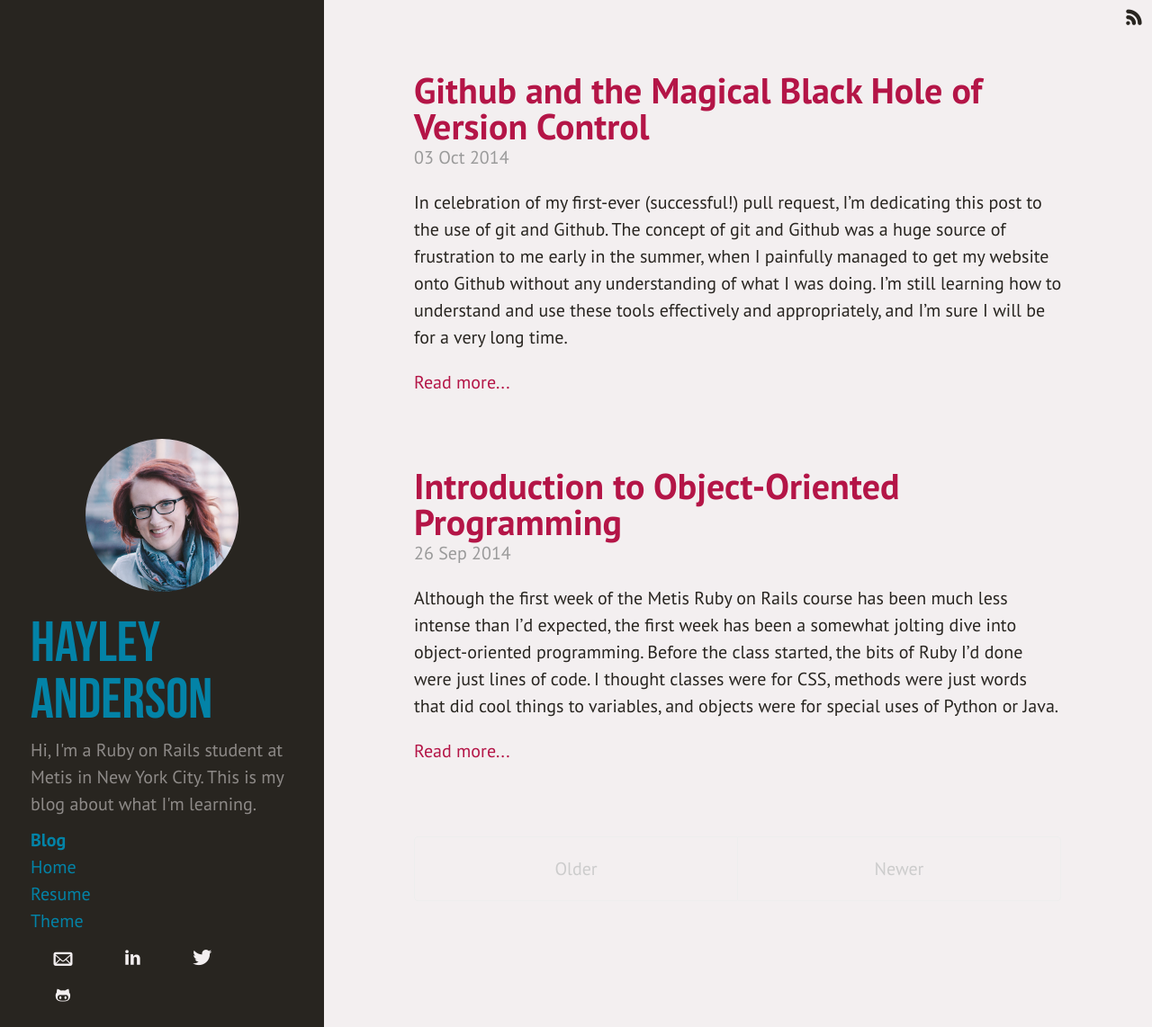
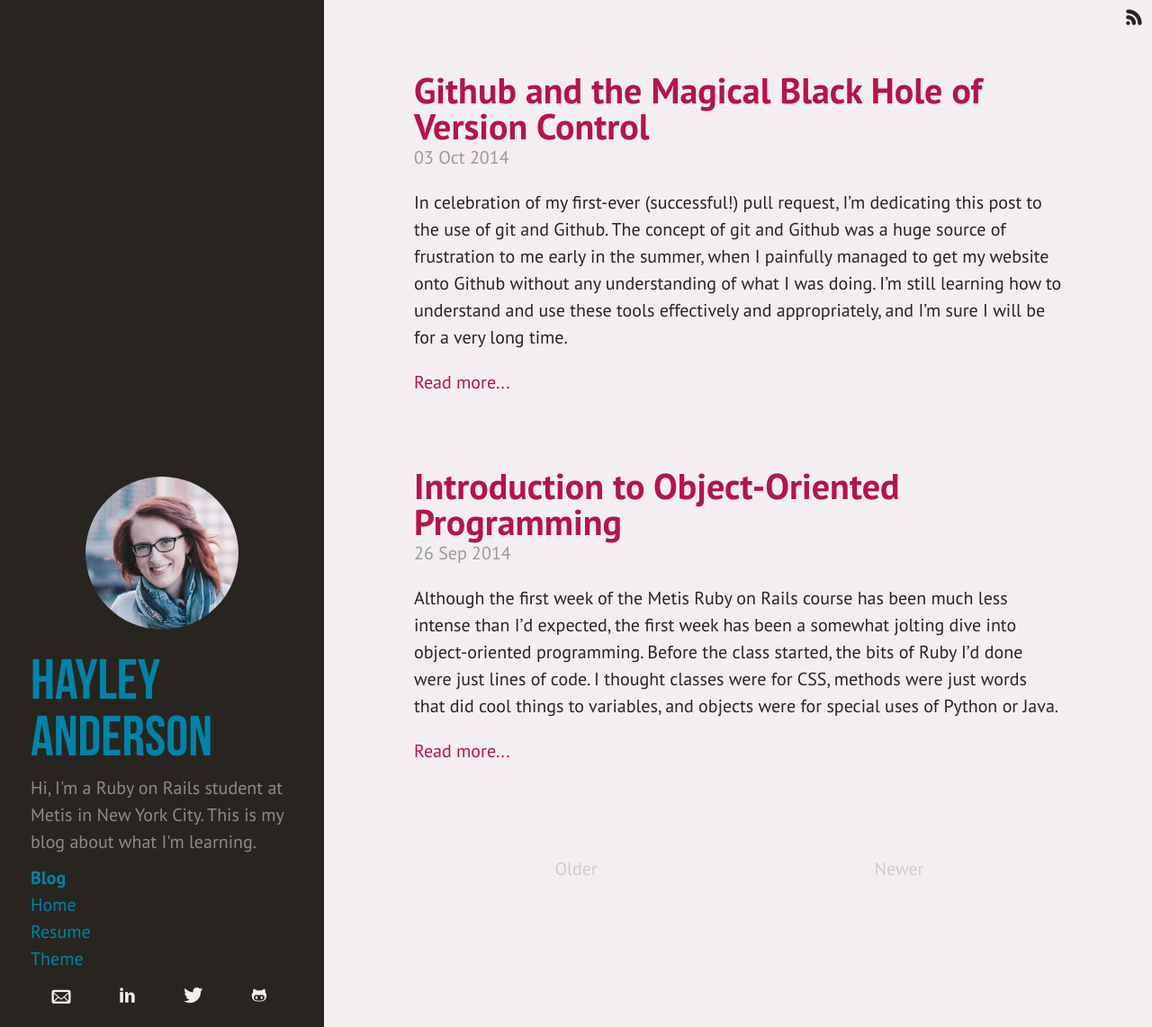
Before and after one commit to HayleyCAnderson/HayleyBlog, a Jekyll site: the page built from index.html, in a window 1280 px wide and 1142 px high. Shown: the whole window at 90% size. Built offline with Jekyll 4.4.1, drawn with Linux system fonts in a browser that asks for light colours; Markdown is read by kramdown in place of the engine named in the settings; the list of posts is cut into pages by our own code.

Commit message:
Fix social icon missalignment

```diff
--- a/public/css/hyde.css
+++ b/public/css/hyde.css
@@ -119,7 +119,7 @@
 
 .typcn {
   font-family: 'typicons';
-  margin: 0 22px;
+  margin: 0 20px;
   font-size: 140%;
   color: #F3EFF0;
 }
```
Also changed, not shown: 4 other files.
